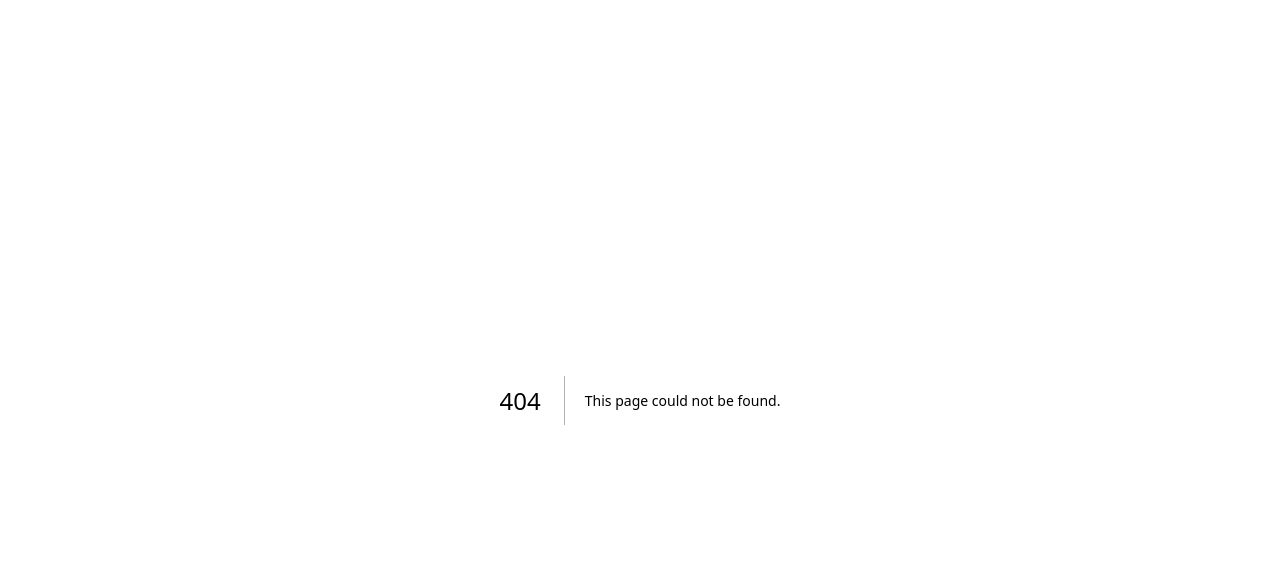
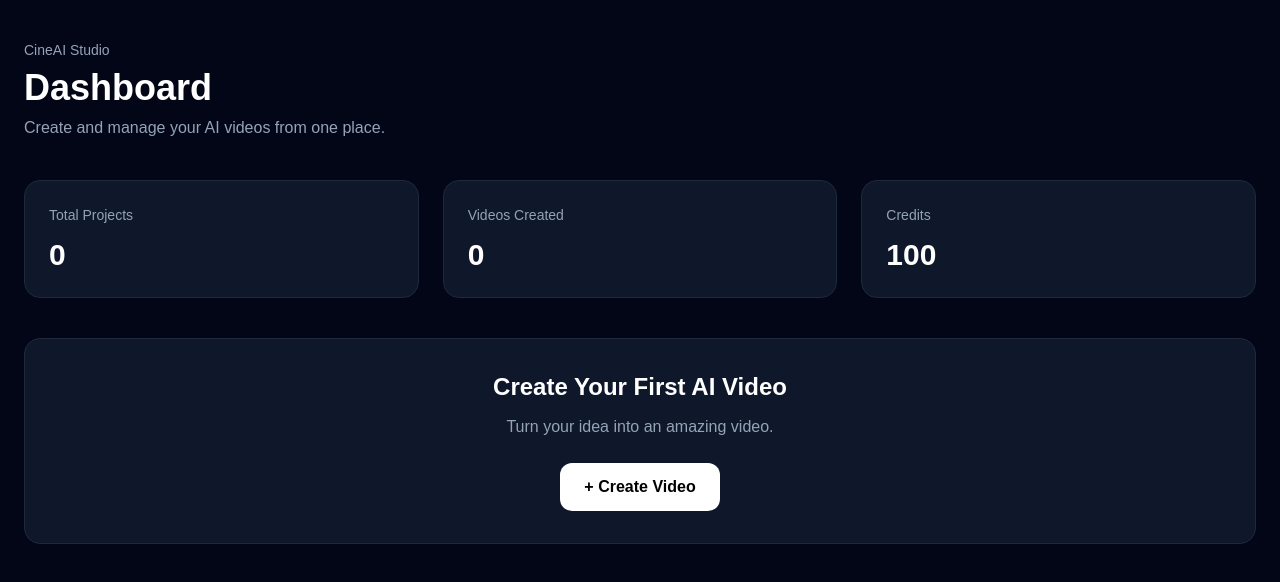
Before and after one commit to skraselnazmul-svg/Ai-Promo-video-, a Next.js app: page /dashboard in a window 1280 px wide. Before the commit this address had no page. Shown: the top 582 px of the page. Built offline with nearby package versions, Linux system fonts and the light colour scheme.

Commit message:
Add DashboardPage component for project overview

```diff
--- /dev/null
+++ b/app/dashboard/page.tsx
@@ -0,0 +1,53 @@
+export default function DashboardPage() {
+  return (
+    <main className="min-h-screen bg-slate-950 text-white">
+      <div className="mx-auto max-w-7xl px-6 py-10">
+        <header className="mb-10">
+          <p className="text-sm text-slate-400">CineAI Studio</p>
+          <h1 className="mt-2 text-4xl font-bold">
+            Dashboard
+          </h1>
+          <p className="mt-2 text-slate-400">
+            Create and manage your AI videos from one place.
+          </p>
+        </header>
+
+        <section className="grid gap-6 md:grid-cols-3">
+          <div className="rounded-2xl border border-slate-800 bg-slate-900 p-6">
+            <p className="text-sm text-slate-400">Total Projects</p>
+            <h2 className="mt-3 text-3xl font-bold">0</h2>
+          </div>
+
+          <div className="rounded-2xl border border-slate-800 bg-slate-900 p-6">
+            <p className="text-sm text-slate-400">Videos Created</p>
+            <h2 className="mt-3 text-3xl font-bold">0</h2>
+          </div>
+
+          <div className="rounded-2xl border border-slate-800 bg-slate-900 p-6">
+            <p className="text-sm text-slate-400">Credits</p>
+            <h2 className="mt-3 text-3xl font-bold">100</h2>
+          </div>
+        </section>
+
+        <section className="mt-10">
+          <div className="rounded-2xl border border-slate-800 bg-slate-900 p-8 text-center">
+            <h2 className="text-2xl font-semibold">
+              Create Your First AI Video
+            </h2>
+
+            <p className="mt-3 text-slate-400">
+              Turn your idea into an amazing video.
+            </p>
+
+            <a
+              href="/create"
+              className="mt-6 inline-block rounded-xl bg-white px-6 py-3 font-semibold text-black hover:bg-slate-200"
+            >
+              + Create Video
+            </a>
+          </div>
+        </section>
+      </div>
+    </main>
+  );
+}
```
